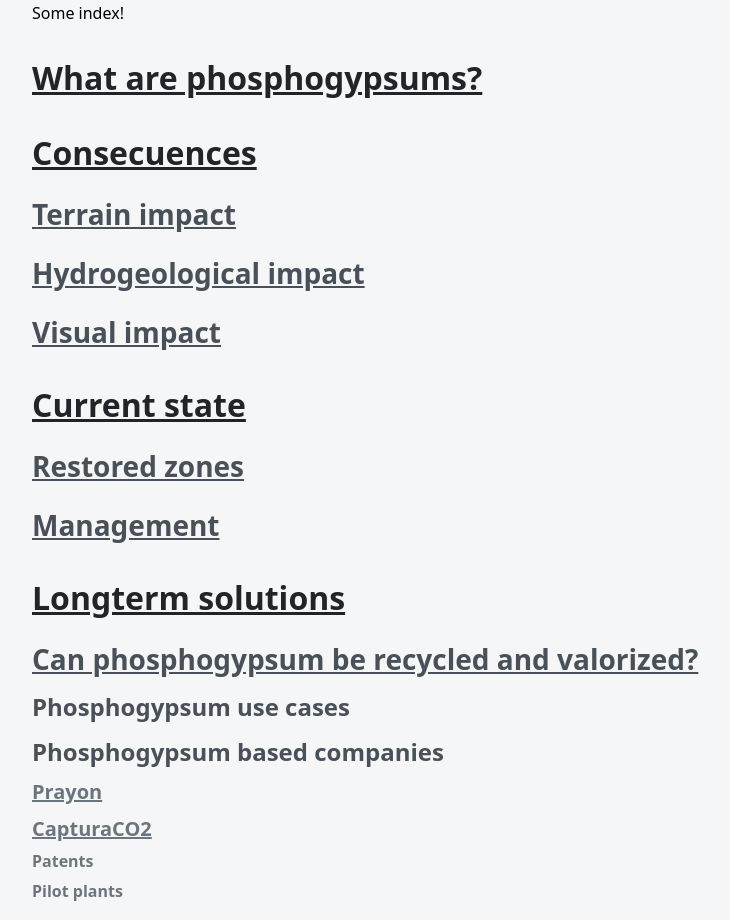
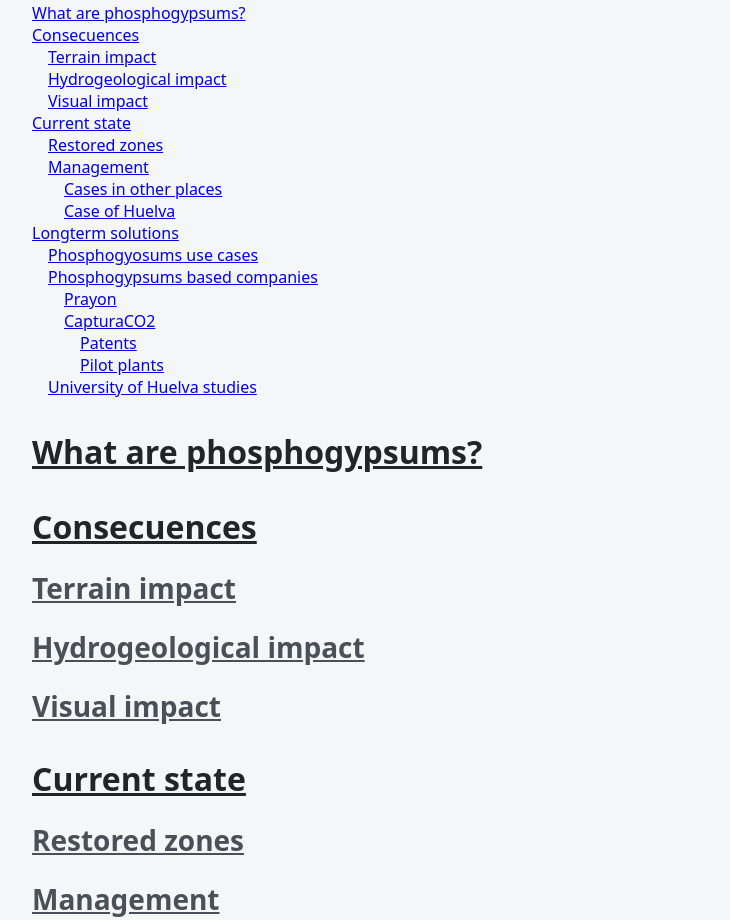
Before and after one commit to OscarBayoRequena/react-phosphogypsum, a React (Create React App) app: page / in a window 1280 px wide. Shown: the part 295-1215 px from the top of the page, without its empty margins (160-890 px from the left). Built offline with nearby package versions, Linux system fonts and the light colour scheme.

Commit message:
Created non formatted index
Index is based on a sample json hardcoded on the element

```diff
--- a/src/assets/css/elements/Index.css
+++ b/src/assets/css/elements/Index.css
@@ -0,0 +1,11 @@
+@layer component {
+
+    .index-anchor{
+        display: block;
+    }
+
+    .subsection{
+        padding-left: 1em;
+    }
+
+}
--- a/src/components/elements/Index.jsx
+++ b/src/components/elements/Index.jsx
@@ -1,40 +1,139 @@
 import React from "react";
 
-import  "./../../assets/css/elements/Index.css"
+import "./../../assets/css/elements/Index.css";
 
-function Index (){
-
+function Index() {
   //This is subject to structure changes in a future during multiple langs implementation
 
   /*
 
-    {
-            sectionId: "",
-            sectionTitle: "",
-            contents: []
-        },
+
 
     */
   const indexHolder = [
     {
-            sectionId: "",
-            sectionTitle: "",
-            contents: []
+      sectionId: "section-1",
+      sectionTitle: "What are phosphogypsums?",
     },
+    {
+      sectionId: "section-2",
+      sectionTitle: "Consecuences",
+      contents: [
+        {
+          sectionId: "section-2-1",
+          sectionTitle: "Terrain impact",
+        },
+        {
+          sectionId: "section-2-2",
+          sectionTitle: "Hydrogeological impact",
+        },
+        {
+          sectionId: "section-2-3",
+          sectionTitle: "Visual impact",
+        },
+      ],
+    },
+    {
+      sectionId: "section-3",
+      sectionTitle: "Current state",
+      contents: [
+        {
+          sectionId: "section-3-1",
+          sectionTitle: "Restored zones",
+        },
+        {
+          sectionId: "section-3-2",
+          sectionTitle: "Management",
+          contents: [
+            {
+              sectionId: "section-3-2-1",
+              sectionTitle: "Cases in other places",
+            },
+            {
+              sectionId: "section-3-2-2",
+              sectionTitle: "Case of Huelva",
+            },
+          ],
+        },
+      ],
+    },
+    {
+      sectionId: "section-4",
+      sectionTitle: "Longterm solutions",
+      contents: [
+        {
+          sectionId: "section-4-1",
+          sectionTitle: "Phosphogyosums use cases",
+        },
+        {
+          sectionId: "section-4-2",
+          sectionTitle: "Phosphogypsums based companies",
+          contents: [
+            {
+              sectionId: "section-4-2-1",
+              sectionTitle: "Prayon",
+            },
+            {
+              sectionId: "section-4-2-2",
+              sectionTitle: "CapturaCO2",
+              contents: [
+                {
+                  sectionId: "section-4-2-2-1",
+                  sectionTitle: "Patents",
+                },
+                {
+                  sectionId: "section-4-2-2-2",
+                  sectionTitle: "Pilot plants",
+                },
+              ],
+            },
+          ],
+        },
+        {
+          sectionId: "section-4-3",
+          sectionTitle: "University of Huelva studies",
+        },
+      ],
+    },
+  ];
 
-    ]
-
-
+  function renderNode(node) {
+    if (!node.contents)
+      return (
+        <a className="index-anchor" href={node.sectionId}>
+          {node.sectionTitle}
+        </a>
+      );
 
     return (
+      <>
+        <a className="index-anchor" href={node.sectionId}>
+          {node.sectionTitle}
+        </a>
+        {React.createElement(
+          "div",
+          { className: "subsection" },
+          node.contents?.map((value, index) => renderNode(value))
+        )}
+      </>
+    );
+  }
 
+  function createIndex() {
+    return React.createElement(
+      "div",
+      { className: "index" },
+      indexHolder.map((value, index) => {
+        return renderNode(value);
+      })
+    );
+  }
+
+  return (
     <>
-        Some index!
-
+      {createIndex()}
     </>
-
-    )
-
+  );
 }
 
 export default Index;
--- a/src/components/pages/Home.jsx
+++ b/src/components/pages/Home.jsx
@@ -33,16 +33,17 @@ function Home (){
                 <h1>Current state</h1>
                     <h2>Restored zones</h2>
                     <h2>Management</h2>
+                        <h3>Cases in other places</h3>
+                        <h3>Case of Huelva</h3>
 
                 <h1>Longterm solutions</h1>
-                    <h2>Can phosphogypsum be recycled and valorized?</h2>
-                        <h3>Phosphogypsum use cases</h3>
-                        <h3>Phosphogypsum based companies</h3>
-                            <h4>Prayon</h4>
-                            <h4>CapturaCO2</h4>
-                                <h5>Patents</h5>
-                                <h5>Pilot plants</h5>
-                        <h3 id="sample">University of Huelva studies</h3>
+                        <h2>Phosphogypsum use cases</h2>
+                        <h2>Phosphogypsum based companies</h2>
+                            <h3>Prayon</h3>
+                            <h3>CapturaCO2</h3>
+                                <h4>Patents</h4>
+                                <h4>Pilot plants</h4>
+                        <h2 id="sample">University of Huelva studies</h2>
 
                 {/*
                 Logo  X
```
Lines whose indentation alone changed are shown as unchanged.
